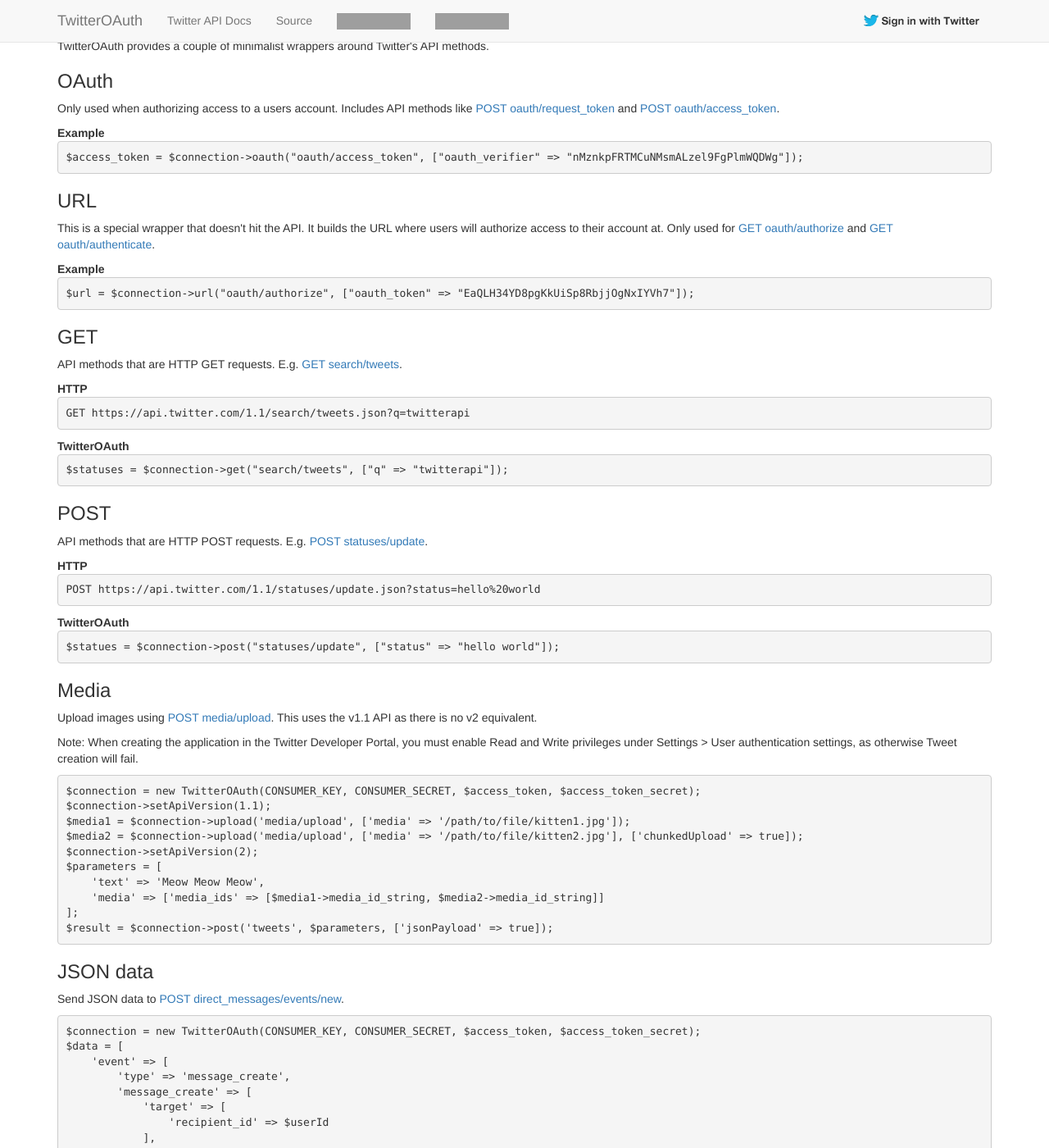
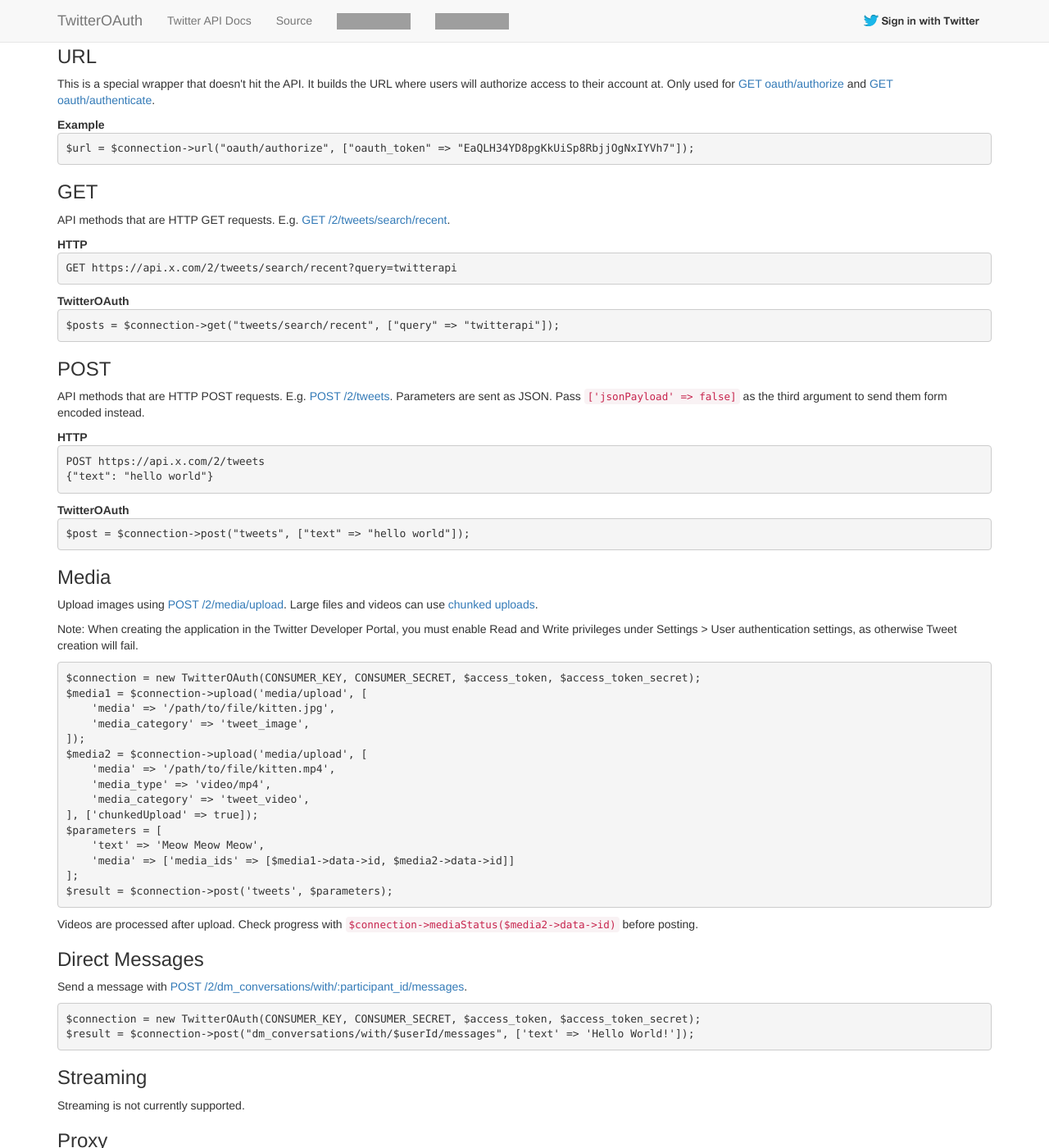
Before and after one commit to abraham/twitteroauth-com, a Jekyll site: the page built from src/index.html, in a window 1280 px wide and 1400 px high, scrolled down 1499 px. Shown: the whole window at 82% size. Built offline with Jekyll 4.4.1, drawn with Linux system fonts in a browser that asks for light colours; some of the changed text lies outside the part shown; grey boxes are pictures that could not be loaded.

Commit message:
update docs for v9

```diff
--- a/src/index.html
+++ b/src/index.html
@@ -87,42 +87,27 @@ $content = $connection->get("account/verify_credentials");
   function for every API method. Instead there are a couple of generic functions
   so that as Twitter adds features to the API you don't need to update the
   library. Here is an example of
-  <a
-    href="https://developer.twitter.com/en/docs/tweets/timelines/api-reference/get-statuses-home_timeline"
-    >GET statuses/home_timeline</a
+  <a href="https://docs.x.com/x-api/users/get-timeline"
+    >GET /2/users/:id/timelines/reverse_chronological</a
   >.
 </p>
 
 <b>HTTP</b>
 <pre>
-GET https://api.twitter.com/1.1/statuses/home_timeline.json?count=25&exclude_replies=true
+GET https://api.x.com/2/users/12/timelines/reverse_chronological?max_results=25&exclude=replies
 </pre>
 
 <b>TwitterOAuth</b>
 <pre>
-$statuses = $connection->get("statuses/home_timeline", ["count" => 25, "exclude_replies" => true]);
+$posts = $connection->get("users/12/timelines/reverse_chronological", ["max_results" => 25, "exclude" => "replies"]);
 </pre>
 
-<h3>v2 API</h3>
+<h3>API versions</h3>
 <p>
-  v2 API methods are supported by setting the API Version. E.g.
-  <a
-    href="https://developer.twitter.com/en/docs/twitter-api/users/lookup/api-reference/get-users"
-    >GET /2/users</a
-  >.
+  TwitterOAuth v9 only supports the v2 API and paths are relative to
+  <code>https://api.x.com/2/</code>. Use TwitterOAuth v8 if you still need the
+  v1.1 API.
 </p>
-
-<b>HTTP</b>
-<pre>
-GET https://api.twitter.com/2/users?id=12
-</pre>
-
-<b>TwitterOAuth</b>
-<pre>
-$connection = new TwitterOAuth(...);
-$connection->setApiVersion('2');
-$response = $connection->get('users', ['ids' => 12]);
-</pre>
 
 <h2>Methods</h2>
 <p>
@@ -135,12 +120,12 @@ $response = $connection->get('users', ['ids' => 12]);
   Only used when authorizing access to a users account. Includes API methods
   like
   <a
-    href="https://developer.twitter.com/en/docs/basics/authentication/api-reference/request_token"
+    href="https://docs.x.com/resources/fundamentals/authentication/api-reference"
     >POST oauth/request_token</a
   >
   and
   <a
-    href="https://developer.twitter.com/en/docs/basics/authentication/api-reference/access_token"
+    href="https://docs.x.com/resources/fundamentals/authentication/api-reference"
     >POST oauth/access_token</a
   >.
 </p>
@@ -155,12 +140,12 @@ $access_token = $connection->oauth("oauth/access_token", ["oauth_verifier" => "n
   This is a special wrapper that doesn't hit the API. It builds the URL where
   users will authorize access to their account at. Only used for
   <a
-    href="https://developer.twitter.com/en/docs/basics/authentication/api-reference/authorize"
+    href="https://docs.x.com/resources/fundamentals/authentication/api-reference#get-oauth-authorize"
     >GET oauth/authorize</a
   >
   and
   <a
-    href="https://developer.twitter.com/en/docs/basics/authentication/api-reference/authorize"
+    href="https://docs.x.com/resources/fundamentals/authentication/api-reference#get-oauth-authenticate"
     >GET oauth/authenticate</a
   >.
 </p>
@@ -173,48 +158,48 @@ $url = $connection->url("oauth/authorize", ["oauth_token" => "EaQLH34YD8pgKkUiSp
 <h3>GET</h3>
 <p>
   API methods that are HTTP GET requests. E.g.
-  <a
-    href="https://developer.twitter.com/en/docs/tweets/search/api-reference/get-search-tweets.html"
-    >GET search/tweets</a
+  <a href="https://docs.x.com/x-api/posts/search-recent-posts"
+    >GET /2/tweets/search/recent</a
   >.
 </p>
 
 <b>HTTP</b>
 <pre>
-GET https://api.twitter.com/1.1/search/tweets.json?q=twitterapi
+GET https://api.x.com/2/tweets/search/recent?query=twitterapi
 </pre>
 
 <b>TwitterOAuth</b>
 <pre>
-$statuses = $connection->get("search/tweets", ["q" => "twitterapi"]);
+$posts = $connection->get("tweets/search/recent", ["query" => "twitterapi"]);
 </pre>
 
 <h3>POST</h3>
 <p>
   API methods that are HTTP POST requests. E.g.
-  <a
-    href="https://developer.twitter.com/en/docs/tweets/post-and-engage/api-reference/post-statuses-update"
-    >POST statuses/update</a
-  >.
+  <a href="https://docs.x.com/x-api/posts/create-post">POST /2/tweets</a>.
+  Parameters are sent as JSON. Pass <code>['jsonPayload' => false]</code> as the
+  third argument to send them form encoded instead.
 </p>
 
 <b>HTTP</b>
 <pre>
-POST https://api.twitter.com/1.1/statuses/update.json?status=hello%20world
+POST https://api.x.com/2/tweets
+{"text": "hello world"}
 </pre>
 
 <b>TwitterOAuth</b>
 <pre>
-$statues = $connection->post("statuses/update", ["status" => "hello world"]);
+$post = $connection->post("tweets", ["text" => "hello world"]);
 </pre>
 
 <h3>Media</h3>
 <p>
   Upload images using
-  <a
-    href="https://developer.twitter.com/en/docs/tweets/post-and-engage/api-reference/post-statuses-update.html"
-    >POST media/upload</a
-  >. This uses the v1.1 API as there is no v2 equivalent.
+  <a href="https://docs.x.com/x-api/media/upload-media">POST /2/media/upload</a
+  >. Large files and videos can use
+  <a href="https://docs.x.com/x-api/media/initialize-media-upload"
+    >chunked uploads</a
+  >.
 </p>
 <p>
   Note: When creating the application in the Twitter Developer Portal, you must
@@ -224,42 +209,39 @@ $statues = $connection->post("statuses/update", ["status" => "hello world"]);
 
 <pre>
 $connection = new TwitterOAuth(CONSUMER_KEY, CONSUMER_SECRET, $access_token, $access_token_secret);
-$connection->setApiVersion(1.1);
-$media1 = $connection->upload('media/upload', ['media' => '/path/to/file/kitten1.jpg']);
-$media2 = $connection->upload('media/upload', ['media' => '/path/to/file/kitten2.jpg'], ['chunkedUpload' => true]);
-$connection->setApiVersion(2);
+$media1 = $connection->upload('media/upload', [
+    'media' => '/path/to/file/kitten.jpg',
+    'media_category' => 'tweet_image',
+]);
+$media2 = $connection->upload('media/upload', [
+    'media' => '/path/to/file/kitten.mp4',
+    'media_type' => 'video/mp4',
+    'media_category' => 'tweet_video',
+], ['chunkedUpload' => true]);
 $parameters = [
     'text' => 'Meow Meow Meow',
-    'media' => ['media_ids' => [$media1->media_id_string, $media2->media_id_string]]
+    'media' => ['media_ids' => [$media1->data->id, $media2->data->id]]
 ];
-$result = $connection->post('tweets', $parameters, ['jsonPayload' => true]);
+$result = $connection->post('tweets', $parameters);
 </pre>
 
-<h3>JSON data</h3>
 <p>
-  Send JSON data to
+  Videos are processed after upload. Check progress with
+  <code>$connection->mediaStatus($media2->data->id)</code> before posting.
+</p>
+
+<h3>Direct Messages</h3>
+<p>
+  Send a message with
   <a
-    href="https://developer.twitter.com/en/docs/direct-messages/sending-and-receiving/api-reference/new-event"
-    >POST direct_messages/events/new</a
+    href="https://docs.x.com/x-api/direct-messages/create-dm-message-by-participant-id"
+    >POST /2/dm_conversations/with/:participant_id/messages</a
   >.
 </p>
 
 <pre>
 $connection = new TwitterOAuth(CONSUMER_KEY, CONSUMER_SECRET, $access_token, $access_token_secret);
-$data = [
-    'event' => [
-        'type' => 'message_create',
-        'message_create' => [
-            'target' => [
-                'recipient_id' => $userId
-            ],
-            'message_data' => [
-                'text' => 'Hello World!'
-            ]
-        ]
-    ]
-];
-$result = $connection->post('direct_messages/events/new', $data, ['jsonPayload' => true]);
+$result = $connection->post("dm_conversations/with/$userId/messages", ['text' => 'Hello World!']);
 </pre>
 
 <h3>Streaming</h3>
@@ -281,9 +263,9 @@ $connection->setProxy([
 <p>After every request you should validate it was a success.</p>
 
 <pre>
-$statues = $connection->post("statuses/update", ["status" => "hello world"]);
-if (in_array ($connection->getLastHttpCode(), [200, 201])) {
-    // Tweet posted successfully
+$post = $connection->post("tweets", ["text" => "hello world"]);
+if ($connection->getLastHttpCode() === 201) {
+    // Post created successfully
 } else {
     // Handle error case
 }
--- a/src/profile.html
+++ b/src/profile.html
@@ -47,7 +47,7 @@ $connection = new TwitterOAuth(CONSUMER_KEY, CONSUMER_SECRET, $access_token['oau
 
 <b>Request</b>
 <pre>
-$user = $connection->get('account/verify_credentials', ['tweet_mode' => 'extended', 'include_entities' => 'true']);
+$user = $connection->get('users/me', ['user.fields' => 'created_at,description,profile_image_url,protected,public_metrics,verified']);
 </pre>
 
 <b>Response <span class="label label-warning">Cached</span></b>
@@ -64,7 +64,7 @@ $user = $connection->get('account/verify_credentials', ['tweet_mode' => 'extende
 </button>
 
 <pre class="collapse" id="profile-response">
-{{ site.data.jack }}
+{{ site.data.me | jsonify }}
 </pre>
 
 <p>You now have the authenticated user's Twitter account details.</p>
--- a/src/redirect.html
+++ b/src/redirect.html
@@ -49,7 +49,7 @@ $connection = new TwitterOAuth(CONSUMER_KEY, CONSUMER_SECRET);
 
 <b>Request</b>
 <pre>
-$request_token = $connection->oauth('oauth/request_token', array('oauth_callback' => OAUTH_CALLBACK));
+$request_token = $connection->oauth('oauth/request_token', ['oauth_callback' => OAUTH_CALLBACK]);
 </pre>
 
 <b>Response <span class="label label-warning">Cached</span></b>
@@ -81,12 +81,12 @@ $_SESSION['oauth_token_secret'] = $request_token['oauth_token_secret'];
 
 <b>Request</b>
 <pre>
-$url = $connection->url('oauth/authorize', array('oauth_token' => $request_token['oauth_token']));
+$url = $connection->url('oauth/authorize', ['oauth_token' => $request_token['oauth_token']]);
 </pre>
 
 <b>Response <span class="label label-warning">Cached</span></b>
 <pre>
-https://api.twitter.com/oauth/authorize?oauth_token=Z6eEdO8MOmk394WozF5oKyuAv855l4Mlqo7hxxxxxx
+https://api.x.com/oauth/authorize?oauth_token=Z6eEdO8MOmk394WozF5oKyuAv855l4Mlqo7hxxxxxx
 </pre>
 
 <h2>Authorize on twitter.com</h2>
```
Also changed, not shown: other parts of src/index.html (+1 -1 lines), src/_data/me.json (added, +18 -0 lines).
